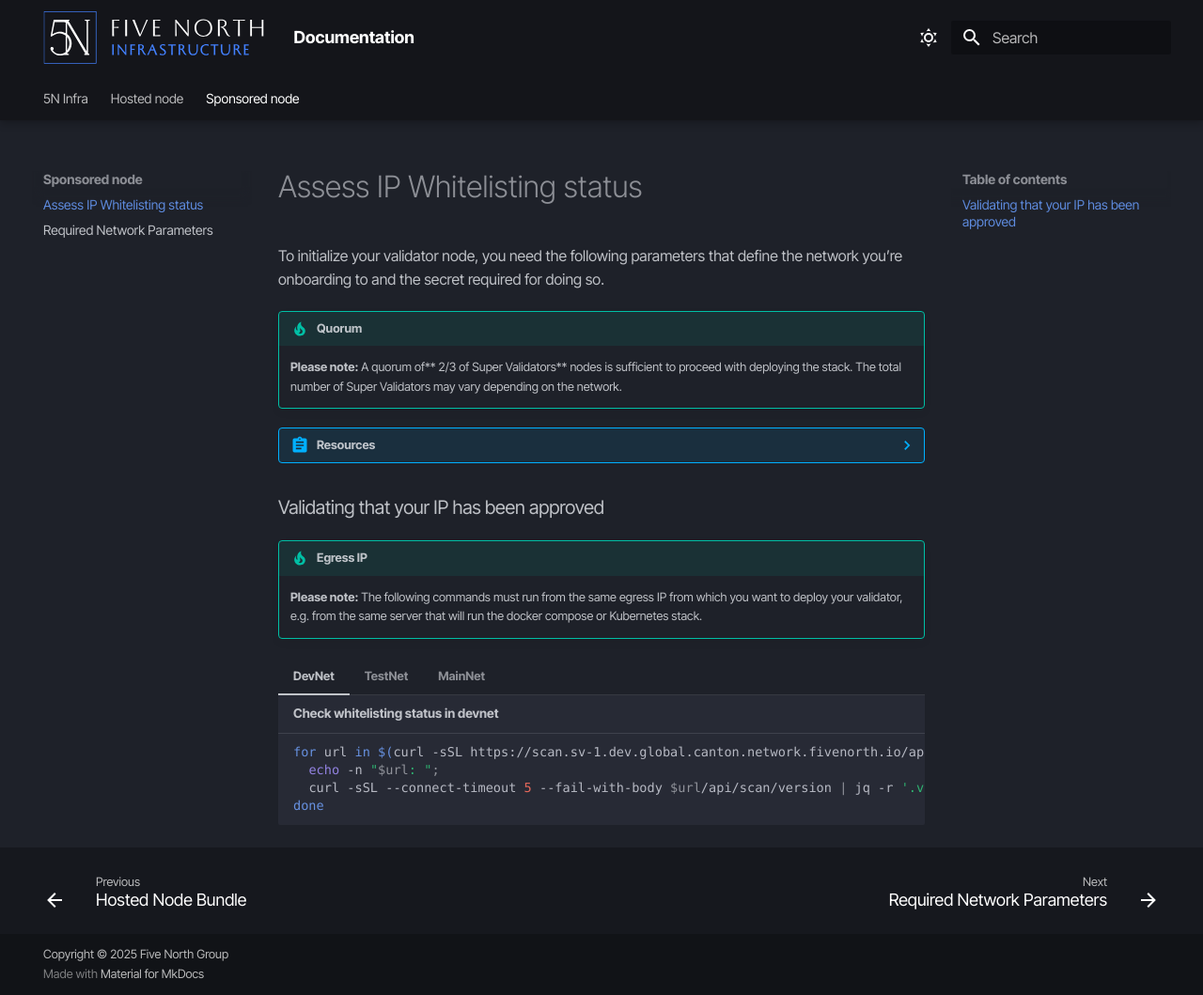
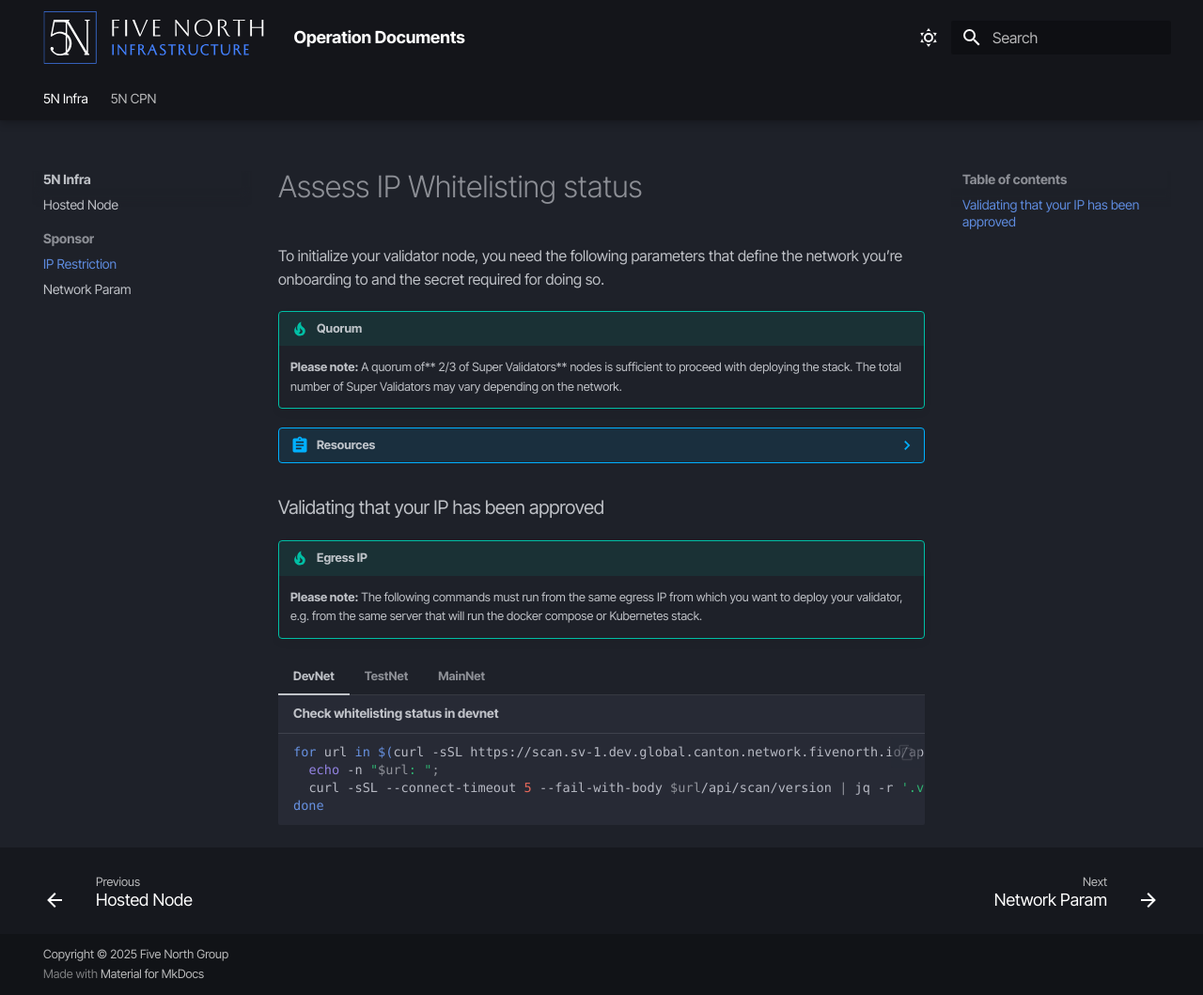
Before and after one commit to fivenorth-io/docs, an MkDocs documentation site: the page built from docs/sponsored-node/check-ip-allow-status.md, in a window 1280 px wide and 1059 px high. Shown: the whole window at 94% size. Built offline with MkDocs 1.6.1 and Material for MkDocs 9.7.7, drawn with Linux system fonts in a browser that asks for light colours; some web fonts are replaced.

Commit message:
Re-arrange docs, update menu

```diff
--- a/mkdocs.yml
+++ b/mkdocs.yml
@@ -1,4 +1,4 @@
-site_name: Documentation
+site_name: Operation Documents
 site_url: https://www.fivenorthgroup.com/
 extra_css:
   - stylesheets/extra.css
@@ -13,6 +13,26 @@ theme:
     - navigation.footer
     - navigation.tabs
     - navigation.tabs.sticky
+
+    - announce.dismiss
+    - content.action.edit
+    - content.action.view
+    - content.code.annotate
+    - content.code.copy
+    - content.tooltips
+
+    - navigation.sections
+    - navigation.indexes
+    - navigation.instant
+    - navigation.instant.prefetch
+    - navigation.top
+    - navigation.tracking
+    - search.highlight
+    - search.share
+    - search.suggest
+    - toc.follow
+
+
   palette:
     # Dark Mode
     - media: "(prefers-color-scheme: light)"
@@ -31,6 +51,7 @@ theme:
         name: Light mode
       primary: black
       accent: black
+
 
 markdown_extensions:
   - attr_list
@@ -54,3 +75,13 @@ markdown_extensions:
   - pymdownx.details
 
 copyright: Copyright &copy; 2025 Five North Group
+
+nav:
+  - 5N Infra:
+    - index.md
+    - Hosted Node: hosted-node/hosted-node-access.md
+    - Sponsor:
+      - IP Restriction: sponsored-node/check-ip-allow-status.md
+      - Network Param: sponsored-node/network-parameters.md
+  - 5N CPN:
+    - Overview: 5n-cpm/introduction.md
```
Also changed, not shown: docs/5n-cpm/introduction.md (added, +11 -0 lines), docs/sponsored-node/check-ip-allow-status.md (renamed from docs/sponsored-node/assess-ip-whitelisting-status.md), docs/sponsored-node/network-parameters.md (renamed from docs/sponsored-node/required-network-parameters.md).
